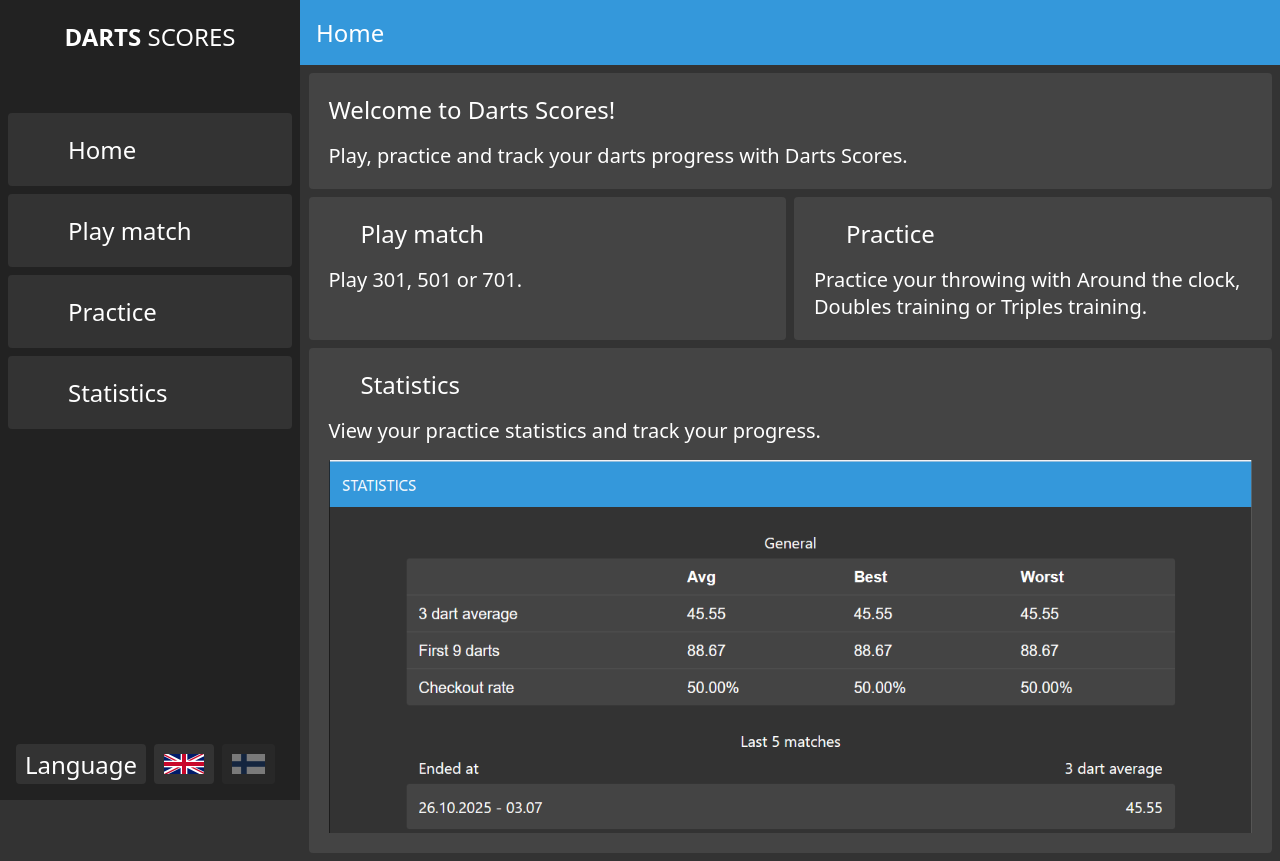
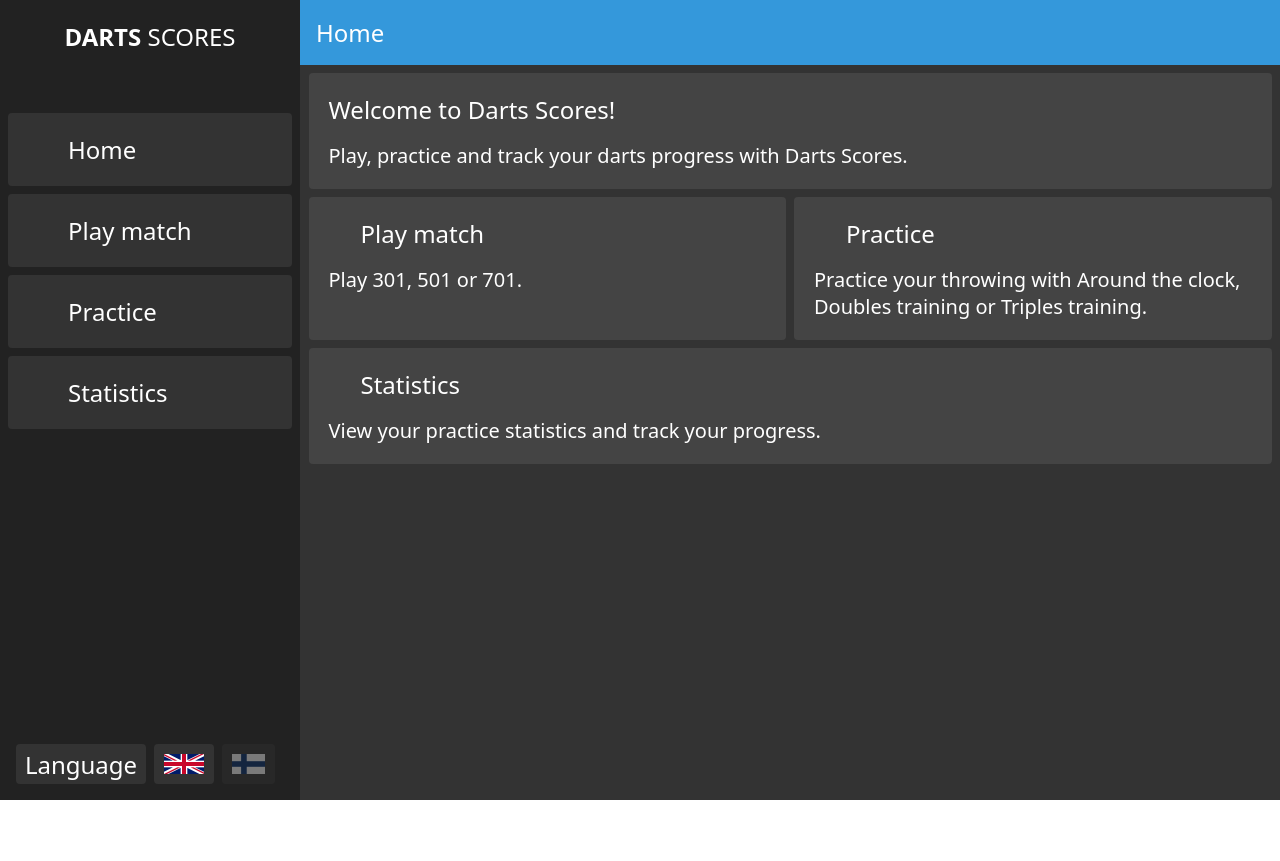
Before and after one commit to vtcoding/darts-scores, a React (Vite) app: page / in a window 1280 px wide. After the commit the page ends 800 px from the top, so only its background shows below. Built offline with nearby package versions, Linux system fonts and the light colour scheme; some icons are missing.

Commit message:
Removed image

```diff
--- a/src/pages/Home/Home.tsx
+++ b/src/pages/Home/Home.tsx
@@ -3,8 +3,6 @@ import FitnessCenterIcon from "@mui/icons-material/FitnessCenter";
 import ScoreboardIcon from "@mui/icons-material/Scoreboard";
 import { useTranslation } from "react-i18next";
 import { useNavigate } from "react-router-dom";
-
-import statistics from "../../assets/statistics.png";
 import Block from "../../components/Block/Block";
 import BlockHeader from "../../components/BlockHeader/BlockHeader";
 import BlockParagraph from "../../components/BlockParagraph/BlockParagraph";
@@ -46,7 +44,6 @@ const Home = () => {
             <Title text={t("pages.home.statisticsTitle")} />
           </BlockHeader>
           <BlockParagraph>{t("pages.home.statisticsDesc")}</BlockParagraph>
-          <img width={"100%"} src={statistics} />
         </Block>
       </PageContent>
     </FadeIn>
```
